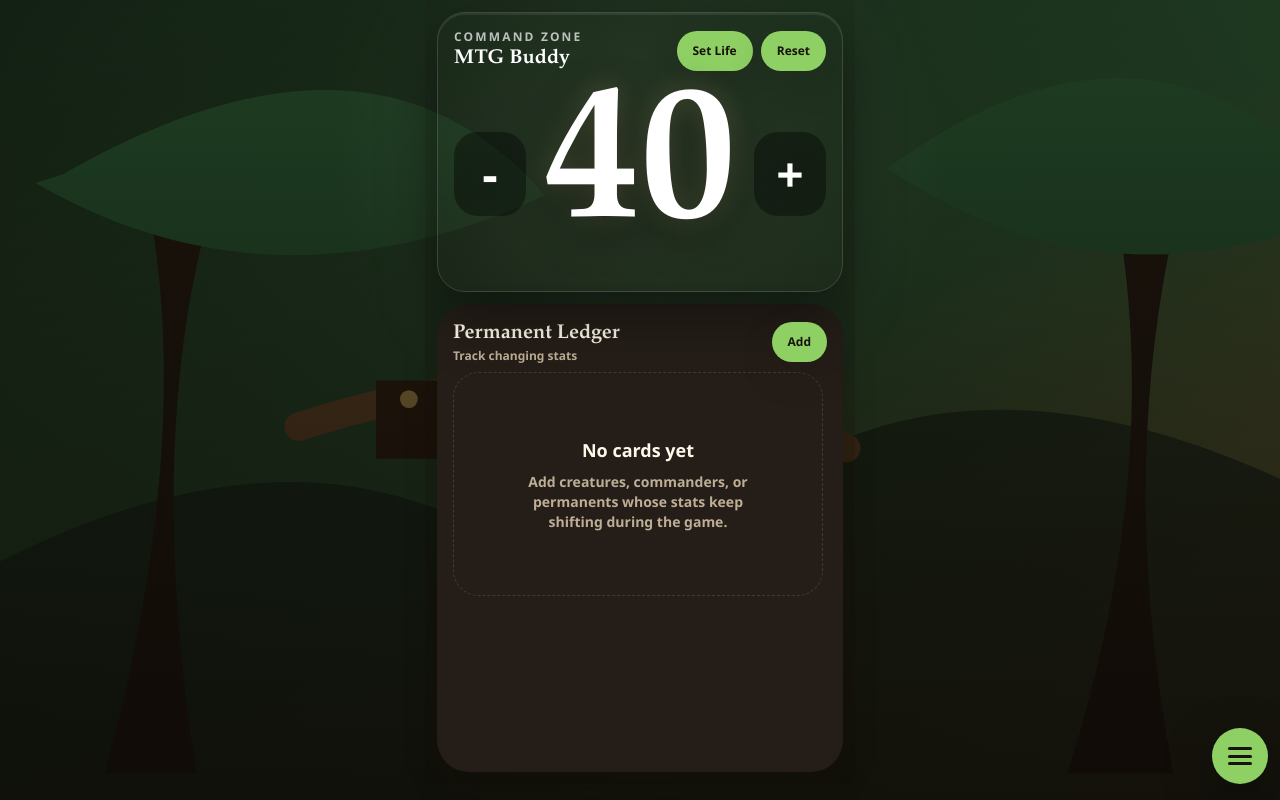
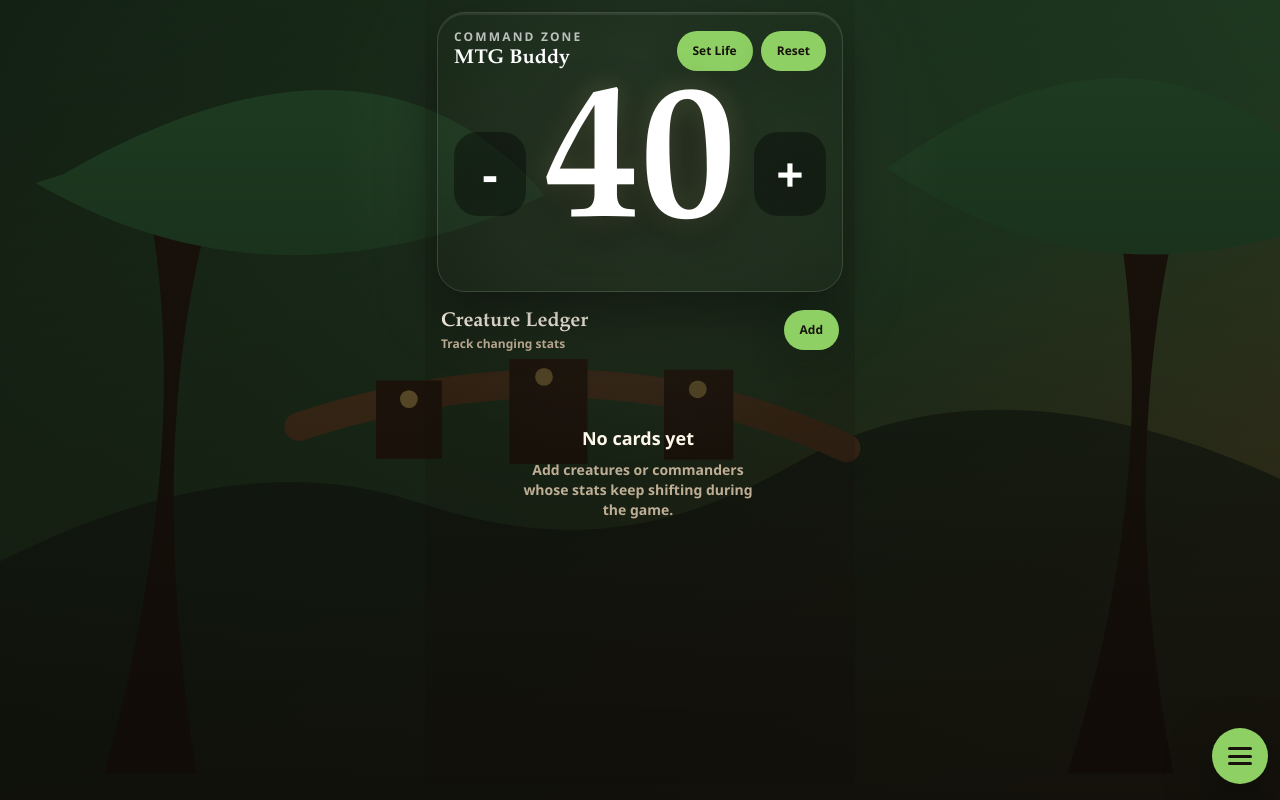
Before and after one commit to alchemiata/mtg-buddy, a React (Vite) app: page / in a window 1280 px wide. Built offline with nearby package versions, Linux system fonts and the light colour scheme.

Commit message:
Rename permanent ledger to creature ledger

```diff
--- a/src/components/CardTracker.tsx
+++ b/src/components/CardTracker.tsx
@@ -11,11 +11,11 @@ interface CardTrackerProps {
 
 function CardTracker({ cards, onAddCard, onUpdateCard, onResetCard, onDeleteCard }: CardTrackerProps) {
   return (
-    <section className="tracker-panel flex min-h-0 flex-1 flex-col px-1 pt-1 md:rounded-[2rem] md:bg-[var(--surface)] md:p-4 md:shadow-soft">
+    <section className="tracker-panel flex min-h-0 flex-1 flex-col px-1 pt-1">
       <div className="mb-2 flex items-center justify-between gap-2">
         <div>
-          <h2 className="text-xl font-black tracking-normal">Permanent Ledger</h2>
-          <p className="text-xs font-semibold text-[var(--text-muted)]">{cards.length ? `${cards.length} permanent${cards.length === 1 ? "" : "s"}` : "Track changing stats"}</p>
+          <h2 className="text-xl font-black tracking-normal">Creature Ledger</h2>
+          <p className="text-xs font-semibold text-[var(--text-muted)]">{cards.length ? `${cards.length} creature${cards.length === 1 ? "" : "s"}` : "Track changing stats"}</p>
         </div>
         <button type="button" onClick={onAddCard} className="tap-button min-h-10 rounded-full bg-[var(--land-accent)] px-4 text-xs font-black text-[var(--land-accent-text)] shadow-soft">
           Add
@@ -24,12 +24,12 @@ function CardTracker({ cards, onAddCard, onUpdateCard, onResetCard, onDeleteCard
 
       <div className="min-h-0 flex-1 overflow-y-auto pb-20 pr-1">
         {cards.length === 0 ? (
-          <div className="flex min-h-56 flex-col items-center justify-center rounded-[1.6rem] border border-dashed border-[var(--border)] bg-[var(--surface)] p-6 text-center">
+          <div className="flex min-h-56 flex-col items-center justify-center p-6 text-center">
             <p className="text-lg font-black">No cards yet</p>
-            <p className="mt-2 max-w-64 text-sm font-semibold text-[var(--text-muted)]">Add creatures, commanders, or permanents whose stats keep shifting during the game.</p>
+            <p className="mt-2 max-w-64 text-sm font-semibold text-[var(--text-muted)]">Add creatures or commanders whose stats keep shifting during the game.</p>
           </div>
         ) : (
-          <div className="grid grid-cols-2 gap-2 md:gap-3">
+          <div className="grid grid-cols-2 gap-2">
             {cards.map((card) => (
               <TrackedCard
                 key={card.id}
```
